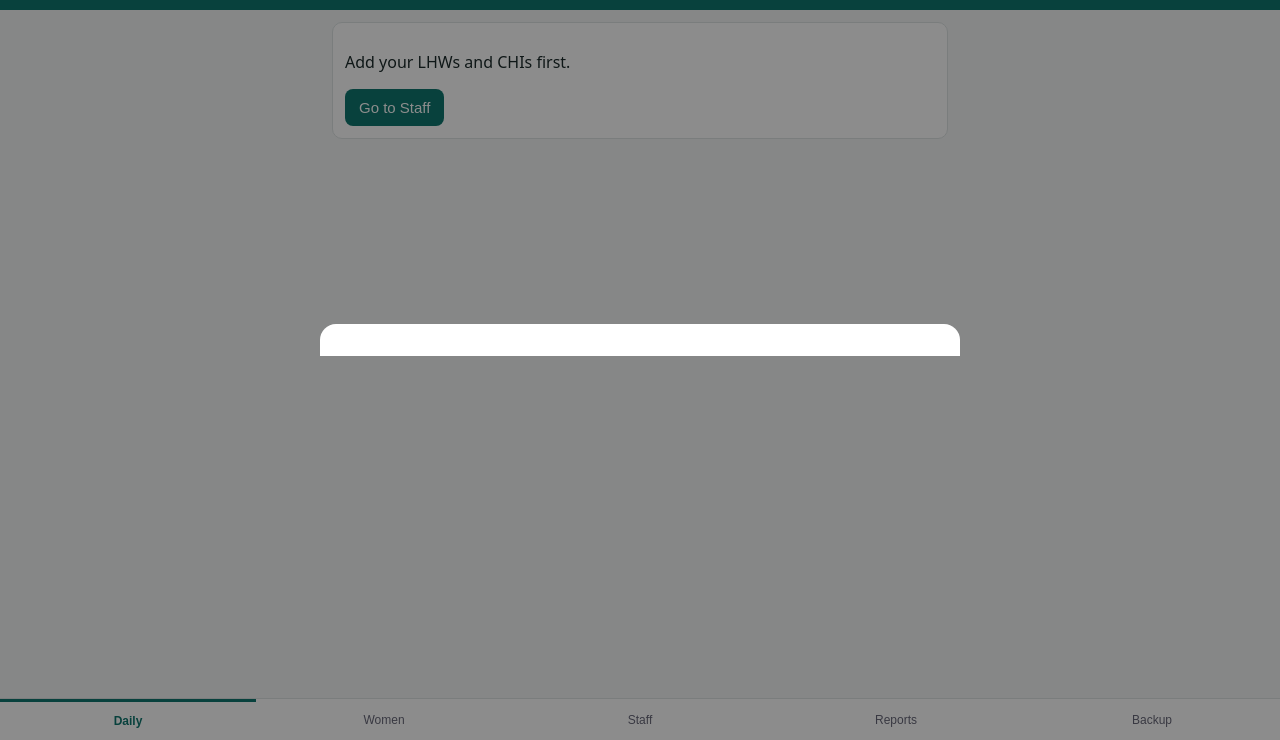
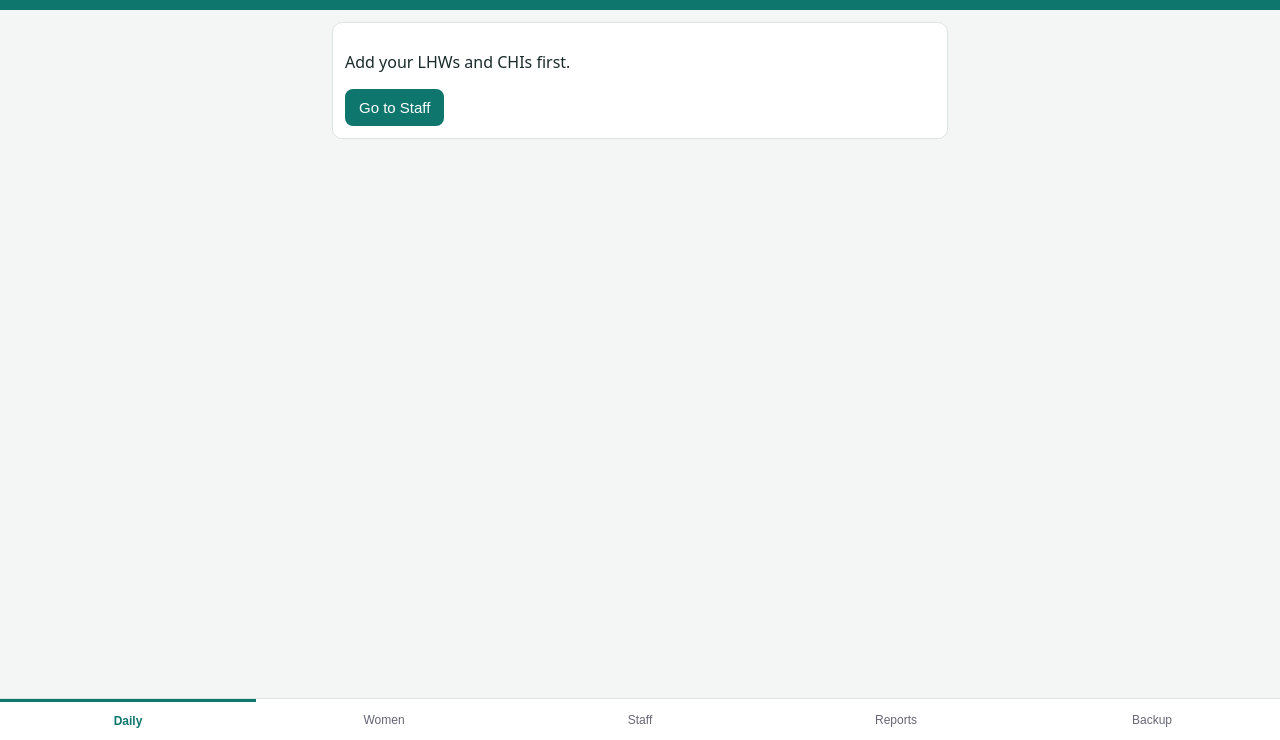
Before and after one commit to naveedhassan0713/MNHC-BULLO-, a website: page index.html in a window 1280 px wide. Shown: the part 60-800 px from the top of the page. Drawn offline with Linux system fonts and the light colour scheme.

Commit message:
Add files via upload

```diff
--- a/index.html
+++ b/index.html
@@ -32,7 +32,7 @@ h2{font-size:16px;margin:14px 0 8px}
 .g5 span{display:block;font-size:12px;color:var(--m);margin-bottom:2px}
 .g5 input{padding:8px 2px;text-align:center}
 .big{font-size:22px;font-weight:700;color:var(--g)}
-.hide{display:none}
+.hide{display:none!important}
 .modal{position:fixed;inset:0;background:rgba(0,0,0,.45);z-index:10;display:flex;align-items:flex-end}
 .modal>div{background:#fff;width:100%;max-height:92vh;overflow:auto;padding:16px;border-radius:16px 16px 0 0;max-width:640px;margin:auto}
 .seg{display:flex;gap:6px;margin-bottom:8px}
```
